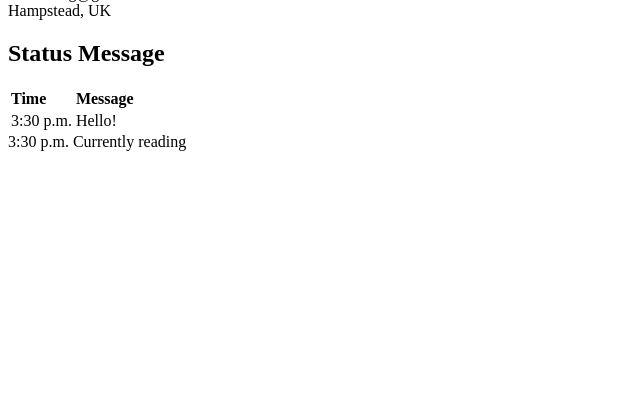
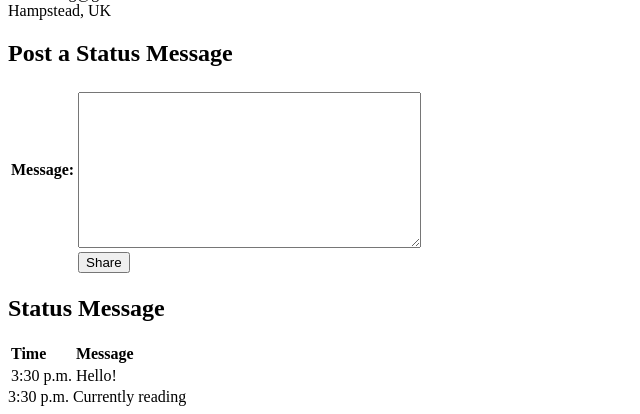
Before and after one commit to jnothaft/Biobank-Covid19, a Django app: page /mini_fb/profile/1 in a window 1280 px wide. Shown: the part 618-1032 px from the top of the page, without its empty margins (0-640 px from the left). Before the commit the page ends 769 px from the top, so only its background shows below. Run offline with Django 3.2, Linux system fonts and the light colour scheme; data comes from the database, SQL or seed files in the repository; both versions use the stored data as it was after the commit.

Commit message:
HW18 Task 2: added post status message feature

```diff
--- a/mini_fb/admin.py
+++ b/mini_fb/admin.py
@@ -1,4 +1,6 @@
 # mini_fb/admin.py
+# Julia Santos Nothaft (jnothaft@bu.edu)
+# Register models
 from django.contrib import admin
 
 # Register your models here.
--- a/mini_fb/apps.py
+++ b/mini_fb/apps.py
@@ -1,3 +1,7 @@
+# mini_fb/admin.py
+# Julia Santos Nothaft (jnothaft@bu.edu)
+# App configuration
+
 from django.apps import AppConfig
 
 
--- a/mini_fb/forms.py
+++ b/mini_fb/forms.py
@@ -25,3 +25,12 @@ class UpdateProfileForm(forms.ModelForm):
 
         model = Profile
         fields = ['city', 'email', 'image_url']
+
+
+class CreateStatusMessageForm(forms.ModelForm):
+    """A form to submit a new status message"""
+    class Meta:
+        """Additional data about this form"""
+
+        model = StatusMessage
+        fields = ['message']
--- a/mini_fb/templates/mini_fb/show_all_profiles.html
+++ b/mini_fb/templates/mini_fb/show_all_profiles.html
@@ -1,4 +1,6 @@
-<!-- mini_fb/show_all_profiles.html -->
+<!-- mini_fb/show_all_profiles.html
+Julia Santos Nothaft (jnothaft@bu.edu)
+Home page showing all profiles-->
 
 {% extends 'mini_fb/base.html' %}
 
--- a/mini_fb/templates/mini_fb/show_profile_page.html
+++ b/mini_fb/templates/mini_fb/show_profile_page.html
@@ -21,16 +21,30 @@ Create a page for a single profile
         {{person.city}}
     </p>
 
+    <h2>Post a Status Message</h2>
+    <form method="POST" action="{% url 'post_status' person.pk %}">
+        {% csrf_token %}
+        <table>
+        <tr>
+            {{create_status_form}}
+
+        </tr>
+        <tr>
+            <td></td>
+            <td>  <input type="submit" value="Share"> </td>
+        </tr>
+        </table>
+    </form>
+
+
     <h2>Status Message</h2>
-
     <table style="text-align: left">
         <tr>
             <th>Time</th>
             <th>Message</th>
         </tr>
         <tr>
-            {% load tz %}
-            {% timezone "Europe/Paris" %}
+
             {% for message in person.get_status_messages %}
                 <td>{{message.timestamp}}</td>
                 <td>{{message.message}}</td>
@@ -39,5 +53,5 @@ Create a page for a single profile
 
     </table>
             {% endfor %}
-            {% endtimezone %}
+
 {% endblock %}
--- a/mini_fb/templates/mini_fb/update_profile_form.html
+++ b/mini_fb/templates/mini_fb/update_profile_form.html
@@ -1,6 +1,6 @@
 <!-- mini_fb/update_profile_form.html
 Julia Santos Nothaft
-Web page for the create profile form -->
+Web page for the update profile form -->
 
 {% extends 'mini_fb/base.html' %}
 
--- a/mini_fb/urls.py
+++ b/mini_fb/urls.py
@@ -8,5 +8,8 @@ urlpatterns = [
    path('', ShowAllProfilesView.as_view(), name="show_all_profiles"),
    path('profile/<int:pk>', ShowProfilePageView.as_view(), name="show_profile_page"),
    path('profile/<int:pk>/update', UpdateProfileView.as_view(), name="update_profile"),
+   path('profile/<int:pk>/post_status', post_status_message, name="post_status"),
    path('create_profile', CreateProfileView.as_view(), name="create_profile"),
 ]
+
+# post_status_message.as_view()
--- a/mini_fb/views.py
+++ b/mini_fb/views.py
@@ -1,11 +1,14 @@
 # mini_fb/views.py
 # Julia Santos Nothaft (jnothaft@bu.edu)
 # Views for the mini_fb app
+
 from django.shortcuts import render
 from django.views.generic import ListView, DetailView, CreateView, UpdateView
 
-from .forms import CreateProfileForm, UpdateProfileForm
+from .forms import CreateProfileForm, UpdateProfileForm, CreateStatusMessageForm
 from .models import Profile
+from django.shortcuts import redirect
+from django.urls import reverse
 
 
 # Create your views here.
@@ -23,6 +26,18 @@ class ShowProfilePageView(DetailView):
     template_name = "mini_fb/show_profile_page.html"
     context_object_name = "person"
 
+    def get_context_data(self, **kwargs):
+        """Return the context data (a dictionary) to be used in the template."""
+
+        # obtain the default context data (a dictionary) from the superclass;
+        # this will include the Profile record to display for this page view
+        context = super(ShowProfilePageView, self).get_context_data(**kwargs)
+        # create a new CreateStatusMessageForm, and add it into the context dictionary
+        form = CreateStatusMessageForm()
+        context['create_status_form'] = form
+        # return this context dictionary
+        return context
+
 
 class CreateProfileView(CreateView):
     """Create a view for the create profile form"""
@@ -36,3 +51,35 @@ class UpdateProfileView(UpdateView):
     model = Profile
     form_class = UpdateProfileForm
     template_name = "mini_fb/update_profile_form.html"
+
+
+# custom classes:
+def post_status_message(request, pk):
+    '''
+    Process a form submission to post a new status message.
+    '''
+
+    # if and only if we are processing a POST request, try to read the data
+    if request.method == 'POST':
+
+        # print(request.POST) # for debugging at the console
+
+        # create the form object from the request's POST data
+        form = CreateStatusMessageForm(request.POST or None)
+
+        if form.is_valid():
+            # create the StatusMessage object with the data in the CreateStatusMessageForm
+            status_message = form.save(commit=False)  # don't commit to database yet
+
+            # find the profile that matches the `pk` in the URL
+            profile = Profile.objects.get(pk=pk)
+
+            # attach FK profile to this status message
+            status_message.profile = profile
+
+            # now commit to database
+            status_message.save()
+
+    # redirect the user to the show_profile_page view
+    url = reverse('show_profile_page', kwargs={'pk': pk})
+    return redirect(url)
```
Also changed, not shown: db.sqlite3.
